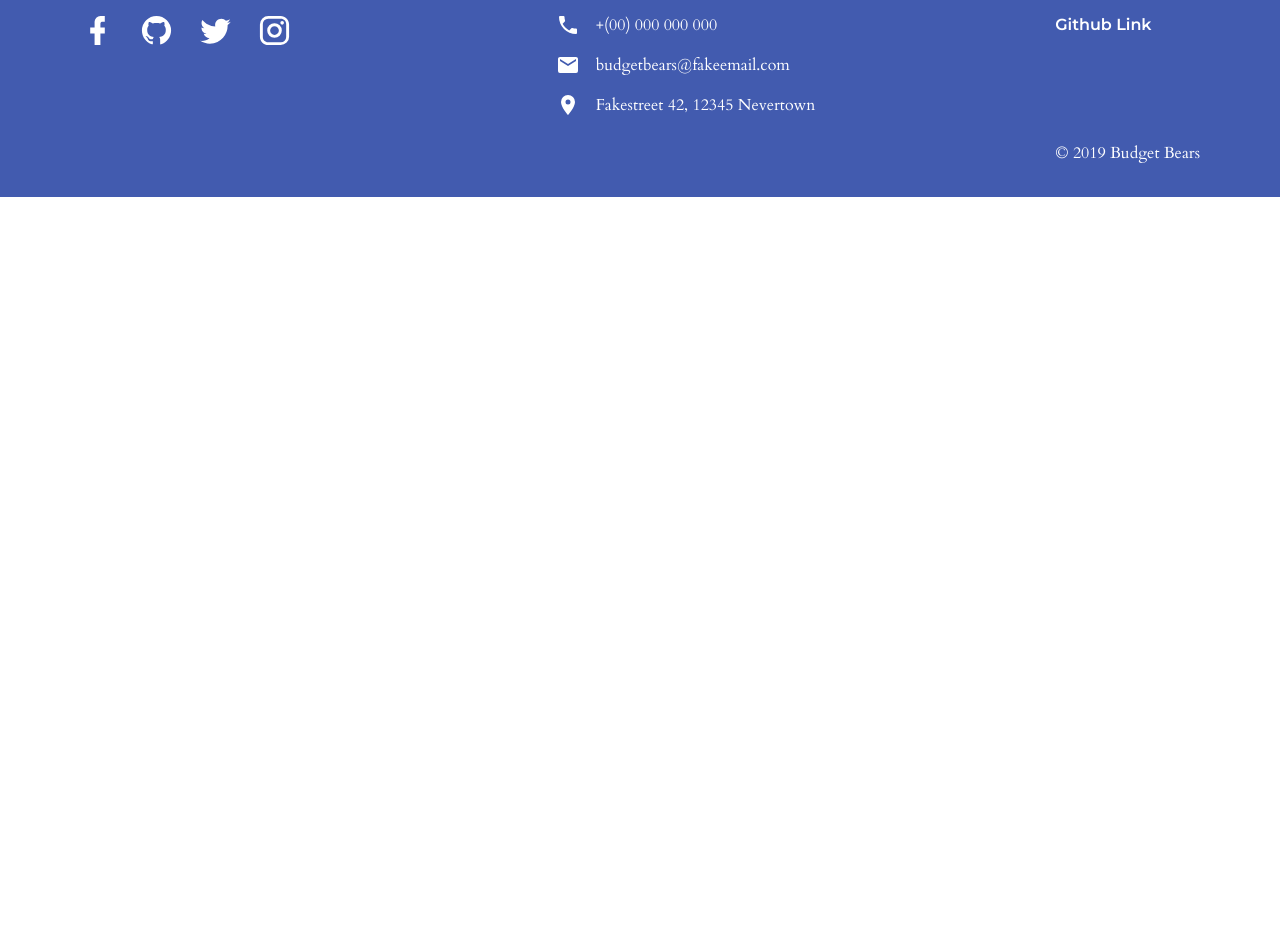
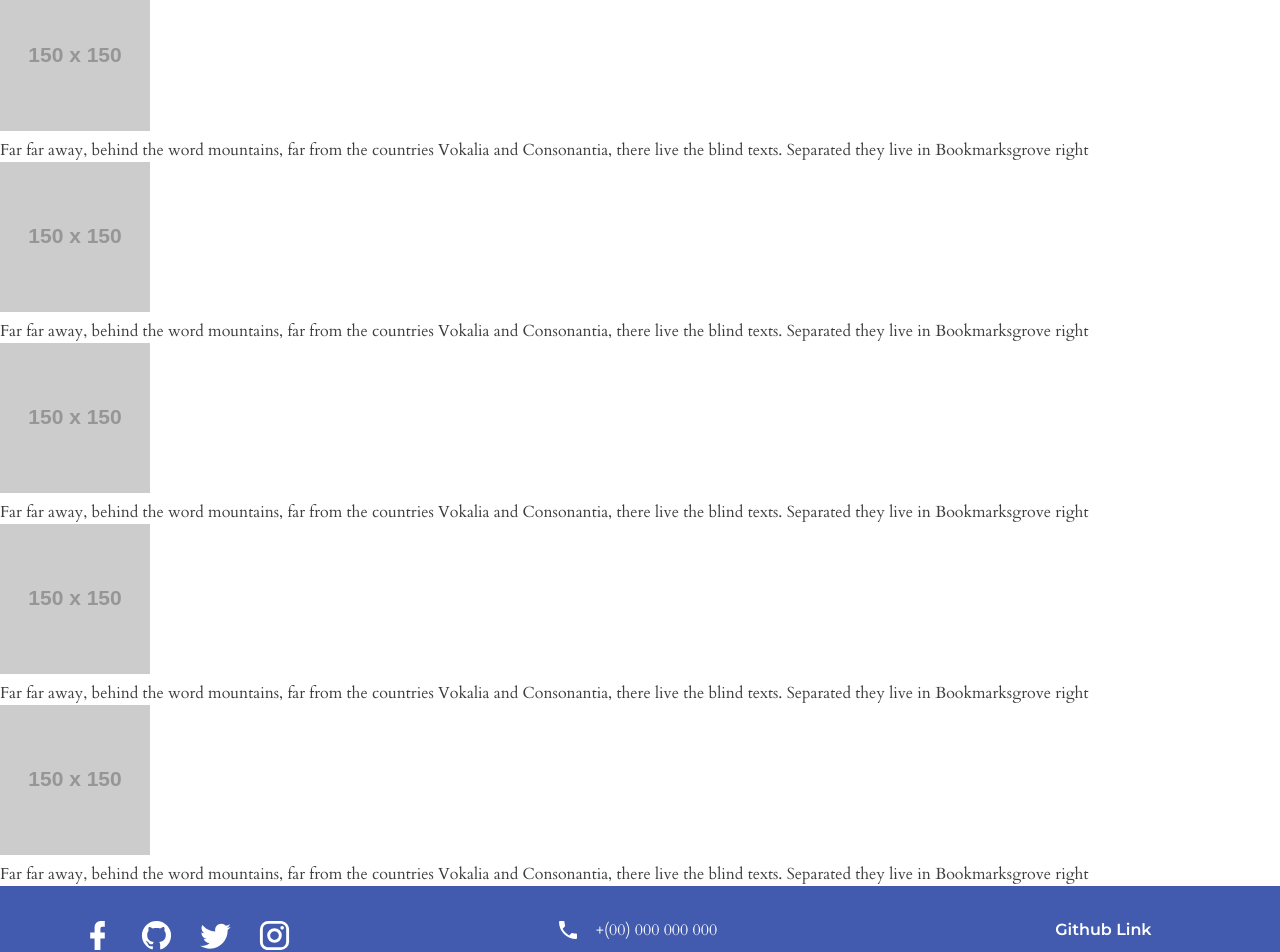
Before and after one commit to chingu-voyage7/Bears-Team-19, a React (Create React App) app in the folder budget-app/: page / in a window 1280 px wide. Shown: the part 2680-3632 px from the top of the page. Before the commit the page ends 2877 px from the top, so only its background shows below. Built offline with nearby package versions, Linux system fonts and the light colour scheme.

Commit message:
Added quotes section.

```diff
--- a/budget-app/src/containers/Home/Home.js
+++ b/budget-app/src/containers/Home/Home.js
@@ -71,6 +71,63 @@ const Home = () => (
         </p>
       </article>
     </section>
+    <section className="quotes">
+      <article className="quote">
+        <img
+          src="https://dummyimage.com/150x150/a3a3a3/fff.jpg"
+          alt="placeholder user"
+        />
+        <p>
+          Far far away, behind the word mountains, far from the countries
+          Vokalia and Consonantia, there live the blind texts. Separated they
+          live in Bookmarksgrove right
+        </p>
+      </article>
+      <article className="quote">
+        <img
+          src="https://dummyimage.com/150x150/a3a3a3/fff.jpg"
+          alt="placeholder user"
+        />
+        <p>
+          Far far away, behind the word mountains, far from the countries
+          Vokalia and Consonantia, there live the blind texts. Separated they
+          live in Bookmarksgrove right
+        </p>
+      </article>
+      <article className="quote">
+        <img
+          src="https://dummyimage.com/150x150/a3a3a3/fff.jpg"
+          alt="placeholder user"
+        />
+        <p>
+          Far far away, behind the word mountains, far from the countries
+          Vokalia and Consonantia, there live the blind texts. Separated they
+          live in Bookmarksgrove right
+        </p>
+      </article>
+      <article className="quote">
+        <img
+          src="https://dummyimage.com/150x150/a3a3a3/fff.jpg"
+          alt="placeholder user"
+        />
+        <p>
+          Far far away, behind the word mountains, far from the countries
+          Vokalia and Consonantia, there live the blind texts. Separated they
+          live in Bookmarksgrove right
+        </p>
+      </article>
+      <article className="quote">
+        <img
+          src="https://dummyimage.com/150x150/a3a3a3/fff.jpg"
+          alt="placeholder user"
+        />
+        <p>
+          Far far away, behind the word mountains, far from the countries
+          Vokalia and Consonantia, there live the blind texts. Separated they
+          live in Bookmarksgrove right
+        </p>
+      </article>
+    </section>
   </>
 )
 
```
